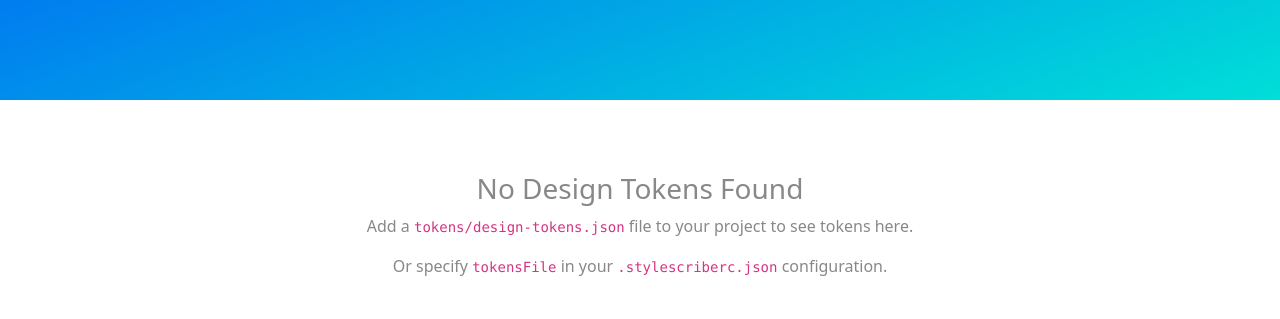
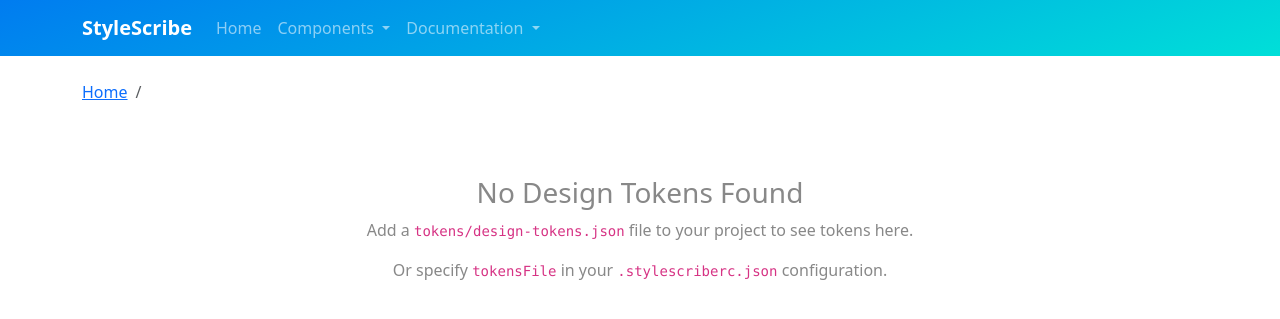
Before and after one commit to solutas/stylescribe, a Node project: template templates/tokens.hbs in a window 1280 px wide. Shown: the top 319 px of the page. Run offline with Node 20 templates, Linux system fonts and the light colour scheme; the template is opened without the code that fills it, so the values that code supplies are empty.

Commit message:
Fix HTML rendering in markdown and add global navigation
- Enable HTML rendering in MarkdownIt parser (html: true option)
  - Fixes issue where raw HTML in markdown files was escaped as text
- Add global navigation bar to all templates:
  - navigation.hbs partial with dropdown menus for Components and Documentation
  - Updated index.hbs, pages.hbs, tokens.hbs, and component.hbs
  - Added Bootstrap JS for dropdown functionality
- Build navigation data from markdown frontmatter (navtitle, order)
- Pass navigation context to all page templates
- Component pages now have top navbar + sidebar for component list
- Improved breadcrumb navigation on documentation pages

```diff
--- /dev/null
+++ b/templates/includes/navigation.hbs
@@ -0,0 +1,35 @@
+<nav class="navbar navbar-expand-lg navbar-dark" style="background: linear-gradient(160deg, #007cf0, #00dfd8);">
+    <div class="container">
+        <a class="navbar-brand fw-bold" href="./index.html">StyleScribe</a>
+        <button class="navbar-toggler" type="button" data-bs-toggle="collapse" data-bs-target="#navbarNav" aria-controls="navbarNav" aria-expanded="false" aria-label="Toggle navigation">
+            <span class="navbar-toggler-icon"></span>
+        </button>
+        <div class="collapse navbar-collapse" id="navbarNav">
+            <ul class="navbar-nav me-auto">
+                <li class="nav-item">
+                    <a class="nav-link" href="./index.html">Home</a>
+                </li>
+                <li class="nav-item dropdown">
+                    <a class="nav-link dropdown-toggle" href="#" role="button" data-bs-toggle="dropdown" aria-expanded="false">
+                        Components
+                    </a>
+                    <ul class="dropdown-menu">
+                        {{#each navigation.components}}
+                        <li><a class="dropdown-item" href="./components/{{this.name}}.html">{{this.title}}</a></li>
+                        {{/each}}
+                    </ul>
+                </li>
+                <li class="nav-item dropdown">
+                    <a class="nav-link dropdown-toggle" href="#" role="button" data-bs-toggle="dropdown" aria-expanded="false">
+                        Documentation
+                    </a>
+                    <ul class="dropdown-menu">
+                        {{#each navigation.pages}}
+                        <li><a class="dropdown-item" href="./{{this.slug}}.html">{{this.title}}</a></li>
+                        {{/each}}
+                    </ul>
+                </li>
+            </ul>
+        </div>
+    </div>
+</nav>
--- a/templates/tokens.hbs
+++ b/templates/tokens.hbs
@@ -243,16 +243,19 @@
         </style>
     </head>
     <body>
-        <div style="width: 100%; min-height: 100px; background: linear-gradient(160deg, #007cf0, #00dfd8); display: flex; align-items: center; justify-content: center;">
-            <div class="container">
-                <h1 class="display-3 font-weight-light text-white">{{title}}</h1>
-                {{#if description}}
-                <p class="lead text-white opacity-75">{{description}}</p>
-                {{/if}}
-            </div>
-        </div>
+        {{> navigation }}
 
         <div class="container mt-4">
+            <nav aria-label="breadcrumb" class="mb-3">
+                <ol class="breadcrumb">
+                    <li class="breadcrumb-item"><a href="./index.html">Home</a></li>
+                    <li class="breadcrumb-item active" aria-current="page">{{title}}</li>
+                </ol>
+            </nav>
+            <h1 class="display-5 mb-4">{{title}}</h1>
+            {{#if description}}
+            <p class="lead text-muted">{{description}}</p>
+            {{/if}}
             {{#if content}}
             <div class="mb-4">
                 {{{content}}}
@@ -592,5 +595,6 @@
                 }
             });
         </script>
+        <script src="https://cdn.jsdelivr.net/npm/bootstrap@5.3.2/dist/js/bootstrap.bundle.min.js"></script>
     </body>
 </html>
```
Also changed, not shown: templates/component.hbs (+38 -10 lines), templates/index.hbs (+3 -4 lines), templates/pages.hbs (+13 -16 lines), utils/fileOperations.js (+55 -4 lines).
